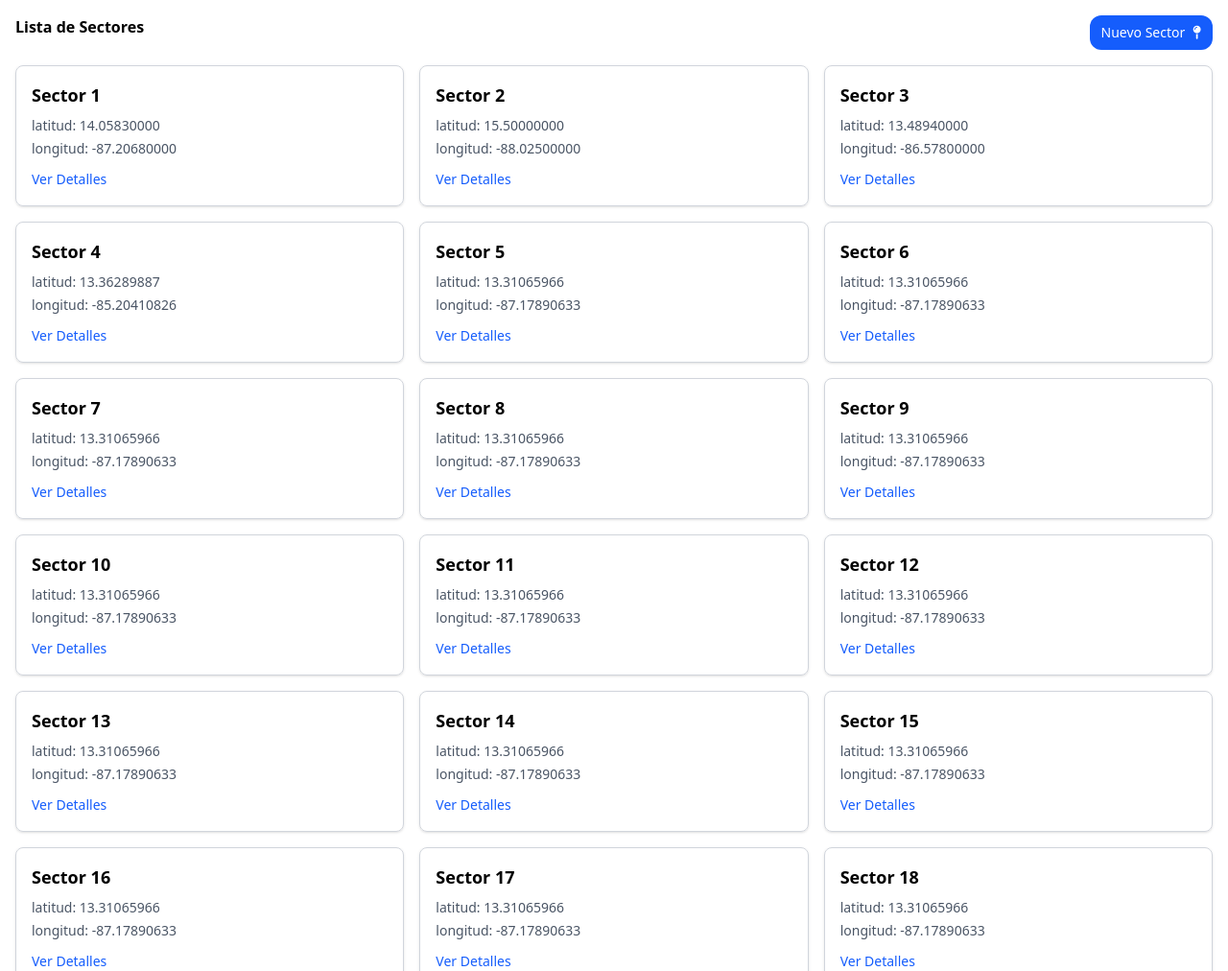
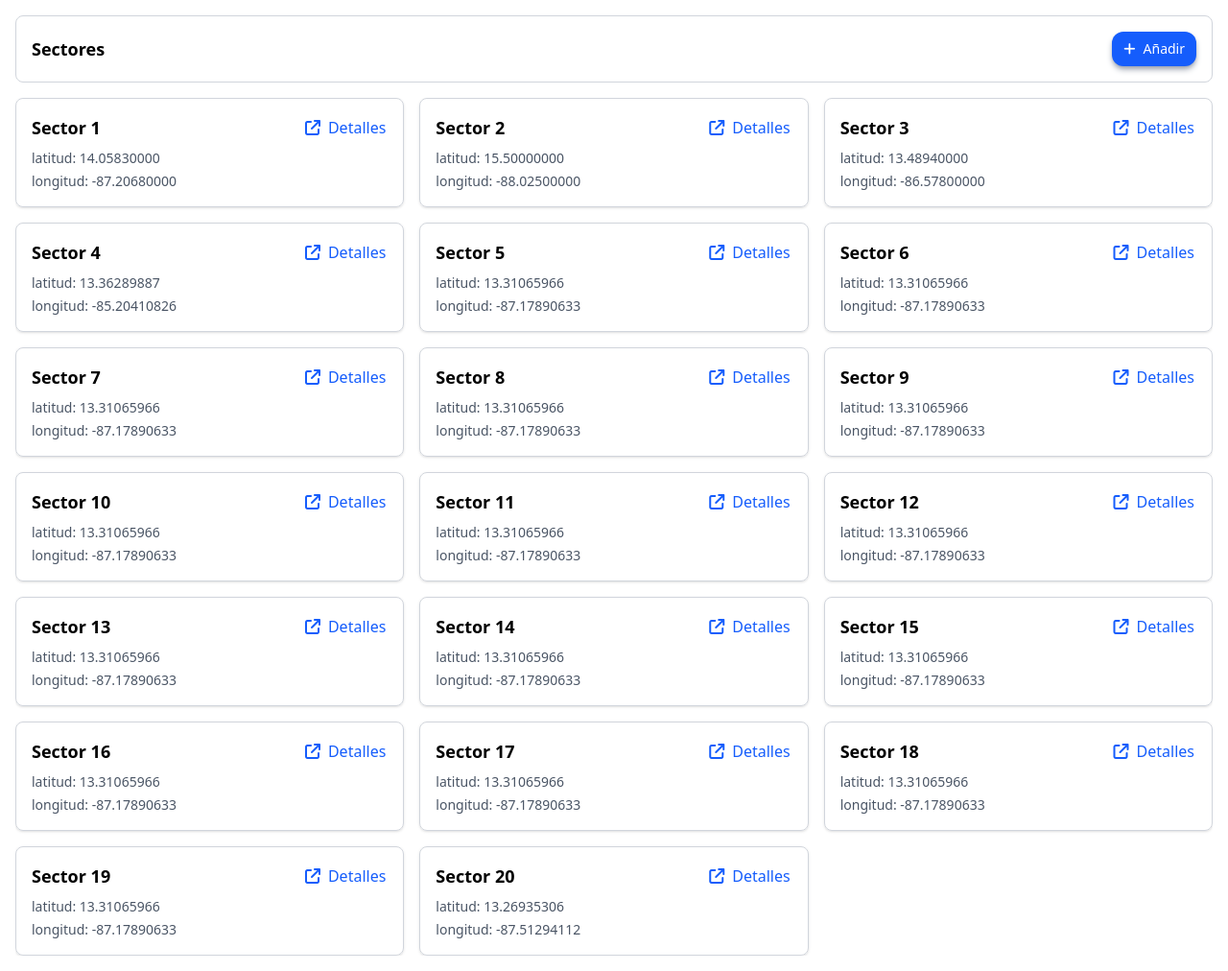
Before and after one commit to acxelaplicano01/Bibalvia, a Django app: page / in a window 1280 px wide. Shown: the part 44-1056 px from the top of the page at 96% size. Run offline with Django 5.2, Linux system fonts and the light colour scheme; data comes from the database, SQL or seed files in the repository; both versions use the stored data as it was after the commit.

Commit message:
modificaciones visuales en lista de sectores

```diff
--- a/dashboard/templates/dashboard/home.html
+++ b/dashboard/templates/dashboard/home.html
@@ -1,28 +1,40 @@
 {% extends "base.html" %}
 {% block content %}
-<div class="m-4">
-    <section class="flex justify-between">
-        <span class="font-semibold">Lista de Sectores</span>
+<div class="h-full flex flex-col p-4 overflow-hidden">
+    <section class="flex justify-between shrink-0 mb-4 border border-gray-300 p-4 bg-white rounded-lg items-center">
+        <span class="font-semibold text-lg">Sectores</span>
         <a href="{% url 'sector_create' %}">
             <button
-                class="rounded-xl text-sm flex items-center gap-2 bg-blue-600 text-white hover:bg-blue-500 active:bg-blue-700 transition-transform px-3 py-2">
-                Nuevo Sector
-                <i class="fa-solid fa-map-pin"></i>
+                class="shadow-md shadow-gray-400 rounded-xl text-sm flex items-center gap-2 bg-blue-600 text-white hover:bg-blue-500 active:bg-blue-700 px-3 py-2 transition-transform active:scale-95">
+                <i class="fa-solid fa-plus"></i>
+                Añadir
             </button>
         </a>
     </section>
+
     {% if sectores %}
-    <section class="grid grid-cols-1 md:grid-cols-2 lg:grid-cols-3 gap-4 mt-4">
+    <section class="grid grid-cols-1 md:grid-cols-2 lg:grid-cols-3 gap-4 overflow-auto flex-1">
         {% for sector in sectores %}
-        <div class="border border-gray-300 rounded-lg p-4 shadow-sm hover:shadow-md transition-shadow">
-            <h2 class="text-lg font-semibold mb-2">Sector {{ sector.id }}</h2>
-            <p class="text-sm text-gray-600 mb-1">latitud: {{ sector.latitud }}</p>
-            <p class="text-sm text-gray-600">longitud: {{ sector.longitud }}</p>
-            <a href="{% url 'sector_detail' sector.id %}"
-                class="mt-3 inline-block text-blue-600 hover:underline text-sm">Ver Detalles</a>
-        </div>
+        <article class="border border-gray-300 rounded-lg p-4 shadow-sm hover:shadow-md h-fit flex justify-between items-start">
+            <div class="flex flex-col">
+                <h2 class="text-lg font-semibold mb-2">Sector {{ sector.id }}</h2>
+                <p class="text-sm text-gray-600 mb-1">latitud: {{ sector.latitud }}</p>
+                <p class="text-sm text-gray-600">longitud: {{ sector.longitud }}</p>
+            </div>
+            <a href="{% url 'sector_detail' sector.id %}" class="p-0.5 flex gap-2 text-blue-600 items-center transition-transform active:scale-95 hover:scale-105 ">
+                <i class="fa-solid fa-arrow-up-right-from-square"></i>
+                Detalles
+            </a>
+        </article>
         {% endfor %}
     </section>
+    {% else %}
+    <div class="flex-1 flex items-center justify-center text-gray-500">
+        <div class="text-center">
+            <i class="fa-solid fa-map-pin text-4xl mb-2"></i>
+            <p>No hay sectores creados</p>
+        </div>
+    </div>
     {% endif %}
 </div>
 
--- a/static/dist/styles.css
+++ b/static/dist/styles.css
@@ -16,19 +16,26 @@
     --color-red-950: oklch(25.8% 0.092 26.042);
     --color-green-100: oklch(96.2% 0.044 156.743);
     --color-green-300: oklch(87.1% 0.15 154.449);
+    --color-green-400: oklch(79.2% 0.209 151.711);
     --color-green-500: oklch(72.3% 0.219 149.579);
     --color-green-600: oklch(62.7% 0.194 149.214);
     --color-green-700: oklch(52.7% 0.154 150.069);
     --color-green-800: oklch(44.8% 0.119 151.328);
+    --color-green-900: oklch(39.3% 0.095 152.535);
     --color-blue-500: oklch(62.3% 0.214 259.815);
     --color-blue-600: oklch(54.6% 0.245 262.881);
     --color-blue-700: oklch(48.8% 0.243 264.376);
+    --color-indigo-600: oklch(51.1% 0.262 276.966);
     --color-gray-50: oklch(98.5% 0.002 247.839);
     --color-gray-200: oklch(92.8% 0.006 264.531);
     --color-gray-300: oklch(87.2% 0.01 258.338);
     --color-gray-400: oklch(70.7% 0.022 261.325);
+    --color-gray-500: oklch(55.1% 0.027 264.364);
     --color-gray-600: oklch(44.6% 0.03 256.802);
     --color-gray-700: oklch(37.3% 0.034 259.733);
+    --color-neutral-300: oklch(87% 0 0);
+    --color-neutral-400: oklch(70.8% 0 0);
+    --color-neutral-500: oklch(55.6% 0 0);
     --color-neutral-600: oklch(43.9% 0 0);
     --color-black: #000;
     --color-white: #fff;
@@ -46,6 +53,8 @@
     --text-2xl--line-height: calc(2 / 1.5);
     --text-3xl: 1.875rem;
     --text-3xl--line-height: calc(2.25 / 1.875);
+    --text-4xl: 2.25rem;
+    --text-4xl--line-height: calc(2.5 / 2.25);
     --font-weight-medium: 500;
     --font-weight-semibold: 600;
     --font-weight-bold: 700;
@@ -363,6 +372,9 @@
   .h-\[450vh\] {
     height: 450vh;
   }
+  .h-fit {
+    height: fit-content;
+  }
   .h-full {
     height: 100%;
   }
@@ -442,11 +454,17 @@
   .items-center {
     align-items: center;
   }
+  .items-start {
+    align-items: flex-start;
+  }
   .justify-between {
     justify-content: space-between;
   }
   .justify-center {
     justify-content: center;
+  }
+  .justify-end {
+    justify-content: flex-end;
   }
   .gap-2 {
     gap: calc(var(--spacing) * 2);
@@ -459,6 +477,9 @@
   }
   .gap-8 {
     gap: calc(var(--spacing) * 8);
+  }
+  .overflow-auto {
+    overflow: auto;
   }
   .overflow-hidden {
     overflow: hidden;
@@ -486,8 +507,29 @@
     border-style: var(--tw-border-style);
     border-width: 2px;
   }
+  .border-gray-200 {
+    border-color: var(--color-gray-200);
+  }
   .border-gray-300 {
     border-color: var(--color-gray-300);
+  }
+  .border-gray-300\/10 {
+    border-color: color-mix(in srgb, oklch(87.2% 0.01 258.338) 10%, transparent);
+    @supports (color: color-mix(in lab, red, red)) {
+      border-color: color-mix(in oklab, var(--color-gray-300) 10%, transparent);
+    }
+  }
+  .border-gray-300\/50 {
+    border-color: color-mix(in srgb, oklch(87.2% 0.01 258.338) 50%, transparent);
+    @supports (color: color-mix(in lab, red, red)) {
+      border-color: color-mix(in oklab, var(--color-gray-300) 50%, transparent);
+    }
+  }
+  .border-gray-300\/75 {
+    border-color: color-mix(in srgb, oklch(87.2% 0.01 258.338) 75%, transparent);
+    @supports (color: color-mix(in lab, red, red)) {
+      border-color: color-mix(in oklab, var(--color-gray-300) 75%, transparent);
+    }
   }
   .border-gray-400 {
     border-color: var(--color-gray-400);
@@ -579,6 +621,15 @@
       background-color: color-mix(in oklab, var(--color-white) 20%, transparent);
     }
   }
+  .p-0 {
+    padding: calc(var(--spacing) * 0);
+  }
+  .p-0\.5 {
+    padding: calc(var(--spacing) * 0.5);
+  }
+  .p-1 {
+    padding: calc(var(--spacing) * 1);
+  }
   .p-2 {
     padding: calc(var(--spacing) * 2);
   }
@@ -618,6 +669,9 @@
   .pb-4 {
     padding-bottom: calc(var(--spacing) * 4);
   }
+  .text-center {
+    text-align: center;
+  }
   .text-2xl {
     font-size: var(--text-2xl);
     line-height: var(--tw-leading, var(--text-2xl--line-height));
@@ -625,6 +679,10 @@
   .text-3xl {
     font-size: var(--text-3xl);
     line-height: var(--tw-leading, var(--text-3xl--line-height));
+  }
+  .text-4xl {
+    font-size: var(--text-4xl);
+    line-height: var(--tw-leading, var(--text-4xl--line-height));
   }
   .text-lg {
     font-size: var(--text-lg);
@@ -657,6 +715,9 @@
   .text-blue-600 {
     color: var(--color-blue-600);
   }
+  .text-gray-500 {
+    color: var(--color-gray-500);
+  }
   .text-gray-600 {
     color: var(--color-gray-600);
   }
@@ -668,6 +729,9 @@
   }
   .text-green-700 {
     color: var(--color-green-700);
+  }
+  .text-indigo-600 {
+    color: var(--color-indigo-600);
   }
   .text-red-700 {
     color: var(--color-red-700);
@@ -701,6 +765,114 @@
     --tw-shadow-color: #000;
     @supports (color: color-mix(in lab, red, red)) {
       --tw-shadow-color: color-mix(in oklab, var(--color-black) var(--tw-shadow-alpha), transparent);
+    }
+  }
+  .shadow-gray-200 {
+    --tw-shadow-color: oklch(92.8% 0.006 264.531);
+    @supports (color: color-mix(in lab, red, red)) {
+      --tw-shadow-color: color-mix(in oklab, var(--color-gray-200) var(--tw-shadow-alpha), transparent);
+    }
+  }
+  .shadow-gray-300 {
+    --tw-shadow-color: oklch(87.2% 0.01 258.338);
+    @supports (color: color-mix(in lab, red, red)) {
+      --tw-shadow-color: color-mix(in oklab, var(--color-gray-300) var(--tw-shadow-alpha), transparent);
+    }
+  }
+  .shadow-gray-300\/10 {
+    --tw-shadow-color: color-mix(in srgb, oklch(87.2% 0.01 258.338) 10%, transparent);
+    @supports (color: color-mix(in lab, red, red)) {
+      --tw-shadow-color: color-mix(in oklab, color-mix(in oklab, var(--color-gray-300) 10%, transparent) var(--tw-shadow-alpha), transparent);
+    }
+  }
+  .shadow-gray-300\/75 {
+    --tw-shadow-color: color-mix(in srgb, oklch(87.2% 0.01 258.338) 75%, transparent);
+    @supports (color: color-mix(in lab, red, red)) {
+      --tw-shadow-color: color-mix(in oklab, color-mix(in oklab, var(--color-gray-300) 75%, transparent) var(--tw-shadow-alpha), transparent);
+    }
+  }
+  .shadow-gray-400 {
+    --tw-shadow-color: oklch(70.7% 0.022 261.325);
+    @supports (color: color-mix(in lab, red, red)) {
+      --tw-shadow-color: color-mix(in oklab, var(--color-gray-400) var(--tw-shadow-alpha), transparent);
+    }
+  }
+  .shadow-gray-500 {
+    --tw-shadow-color: oklch(55.1% 0.027 264.364);
+    @supports (color: color-mix(in lab, red, red)) {
+      --tw-shadow-color: color-mix(in oklab, var(--color-gray-500) var(--tw-shadow-alpha), transparent);
+    }
+  }
+  .shadow-gray-600 {
+    --tw-shadow-color: oklch(44.6% 0.03 256.802);
+    @supports (color: color-mix(in lab, red, red)) {
+      --tw-shadow-color: color-mix(in oklab, var(--color-gray-600) var(--tw-shadow-alpha), transparent);
+    }
+  }
+  .shadow-green-400 {
+    --tw-shadow-color: oklch(79.2% 0.209 151.711);
+    @supports (color: color-mix(in lab, red, red)) {
+      --tw-shadow-color: color-mix(in oklab, var(--color-green-400) var(--tw-shadow-alpha), transparent);
+    }
+  }
+  .shadow-green-400\/10 {
+    --tw-shadow-color: color-mix(in srgb, oklch(79.2% 0.209 151.711) 10%, transparent);
+    @supports (color: color-mix(in lab, red, red)) {
+      --tw-shadow-color: color-mix(in oklab, color-mix(in oklab, var(--color-green-400) 10%, transparent) var(--tw-shadow-alpha), transparent);
+    }
+  }
+  .shadow-green-400\/50 {
+    --tw-shadow-color: color-mix(in srgb, oklch(79.2% 0.209 151.711) 50%, transparent);
+    @supports (color: color-mix(in lab, red, red)) {
+      --tw-shadow-color: color-mix(in oklab, color-mix(in oklab, var(--color-green-400) 50%, transparent) var(--tw-shadow-alpha), transparent);
+    }
+  }
+  .shadow-green-500 {
+    --tw-shadow-color: oklch(72.3% 0.219 149.579);
+    @supports (color: color-mix(in lab, red, red)) {
+      --tw-shadow-color: color-mix(in oklab, var(--color-green-500) var(--tw-shadow-alpha), transparent);
+    }
+  }
+  .shadow-green-900 {
+    --tw-shadow-color: oklch(39.3% 0.095 152.535);
+    @supports (color: color-mix(in lab, red, red)) {
+      --tw-shadow-color: color-mix(in oklab, var(--color-green-900) var(--tw-shadow-alpha), transparent);
+    }
+  }
+  .shadow-green-900\/10 {
+    --tw-shadow-color: color-mix(in srgb, oklch(39.3% 0.095 152.535) 10%, transparent);
+    @supports (color: color-mix(in lab, red, red)) {
+      --tw-shadow-color: color-mix(in oklab, color-mix(in oklab, var(--color-green-900) 10%, transparent) var(--tw-shadow-alpha), transparent);
+    }
+  }
+  .shadow-green-900\/25 {
+    --tw-shadow-color: color-mix(in srgb, oklch(39.3% 0.095 152.535) 25%, transparent);
+    @supports (color: color-mix(in lab, red, red)) {
+      --tw-shadow-color: color-mix(in oklab, color-mix(in oklab, var(--color-green-900) 25%, transparent) var(--tw-shadow-alpha), transparent);
+    }
+  }
+  .shadow-green-900\/50 {
+    --tw-shadow-color: color-mix(in srgb, oklch(39.3% 0.095 152.535) 50%, transparent);
+    @supports (color: color-mix(in lab, red, red)) {
+      --tw-shadow-color: color-mix(in oklab, color-mix(in oklab, var(--color-green-900) 50%, transparent) var(--tw-shadow-alpha), transparent);
+    }
+  }
+  .shadow-neutral-300 {
+    --tw-shadow-color: oklch(87% 0 0);
+    @supports (color: color-mix(in lab, red, red)) {
+      --tw-shadow-color: color-mix(in oklab, var(--color-neutral-300) var(--tw-shadow-alpha), transparent);
+    }
+  }
+  .shadow-neutral-400 {
+    --tw-shadow-color: oklch(70.8% 0 0);
+    @supports (color: color-mix(in lab, red, red)) {
+      --tw-shadow-color: color-mix(in oklab, var(--color-neutral-400) var(--tw-shadow-alpha), transparent);
+    }
+  }
+  .shadow-neutral-500 {
+    --tw-shadow-color: oklch(55.6% 0 0);
+    @supports (color: color-mix(in lab, red, red)) {
+      --tw-shadow-color: color-mix(in oklab, var(--color-neutral-500) var(--tw-shadow-alpha), transparent);
     }
   }
   .shadow-neutral-600 {
@@ -743,6 +915,16 @@
   .duration-300 {
     --tw-duration: 300ms;
     transition-duration: 300ms;
+  }
+  .hover\:scale-105 {
+    &:hover {
+      @media (hover: hover) {
+        --tw-scale-x: 105%;
+        --tw-scale-y: 105%;
+        --tw-scale-z: 105%;
+        scale: var(--tw-scale-x) var(--tw-scale-y);
+      }
+    }
   }
   .hover\:bg-blue-500 {
     &:hover {
@@ -820,6 +1002,22 @@
         --tw-shadow: 0 4px 6px -1px var(--tw-shadow-color, rgb(0 0 0 / 0.1)), 0 2px 4px -2px var(--tw-shadow-color, rgb(0 0 0 / 0.1));
         box-shadow: var(--tw-inset-shadow), var(--tw-inset-ring-shadow), var(--tw-ring-offset-shadow), var(--tw-ring-shadow), var(--tw-shadow);
       }
+    }
+  }
+  .active\:scale-95 {
+    &:active {
+      --tw-scale-x: 95%;
+      --tw-scale-y: 95%;
+      --tw-scale-z: 95%;
+      scale: var(--tw-scale-x) var(--tw-scale-y);
+    }
+  }
+  .active\:scale-105 {
+    &:active {
+      --tw-scale-x: 105%;
+      --tw-scale-y: 105%;
+      --tw-scale-z: 105%;
+      scale: var(--tw-scale-x) var(--tw-scale-y);
     }
   }
   .active\:bg-blue-700 {
@@ -1122,6 +1320,21 @@
   syntax: "*";
   inherits: false;
 }
+@property --tw-scale-x {
+  syntax: "*";
+  inherits: false;
+  initial-value: 1;
+}
+@property --tw-scale-y {
+  syntax: "*";
+  inherits: false;
+  initial-value: 1;
+}
+@property --tw-scale-z {
+  syntax: "*";
+  inherits: false;
+  initial-value: 1;
+}
 @layer properties {
   @supports ((-webkit-hyphens: none) and (not (margin-trim: inline))) or ((-moz-orient: inline) and (not (color:rgb(from red r g b)))) {
     *, ::before, ::after, ::backdrop {
@@ -1164,6 +1377,9 @@
       --tw-drop-shadow-alpha: 100%;
       --tw-drop-shadow-size: initial;
       --tw-duration: initial;
+      --tw-scale-x: 1;
+      --tw-scale-y: 1;
+      --tw-scale-z: 1;
     }
   }
 }
--- a/templates/base.html
+++ b/templates/base.html
@@ -40,7 +40,7 @@
             const container = document.getElementById('toast-container');
 
             const toast = document.createElement('div');
-            toast.className = `bg-white px-4 py-2 rounded-lg shadow-lg shadow-neutral-600 font-semibold transform transition-all duration-300 translate-x-full border ${tipo === 'success' ? 'border-green-600' : 'border-red-700'}
+            toast.className = `bg-white px-4 py-2 rounded-lg shadow-lg shadow-neutral-400 font-semibold transform transition-all duration-300 translate-x-full border ${tipo === 'success' ? 'border-green-600' : 'border-red-700'}
                 }`;
 
             toast.innerHTML = `
```
Also changed, not shown: dashboard/management/commands/seed.py (+22 -2 lines), db.sqlite3.
